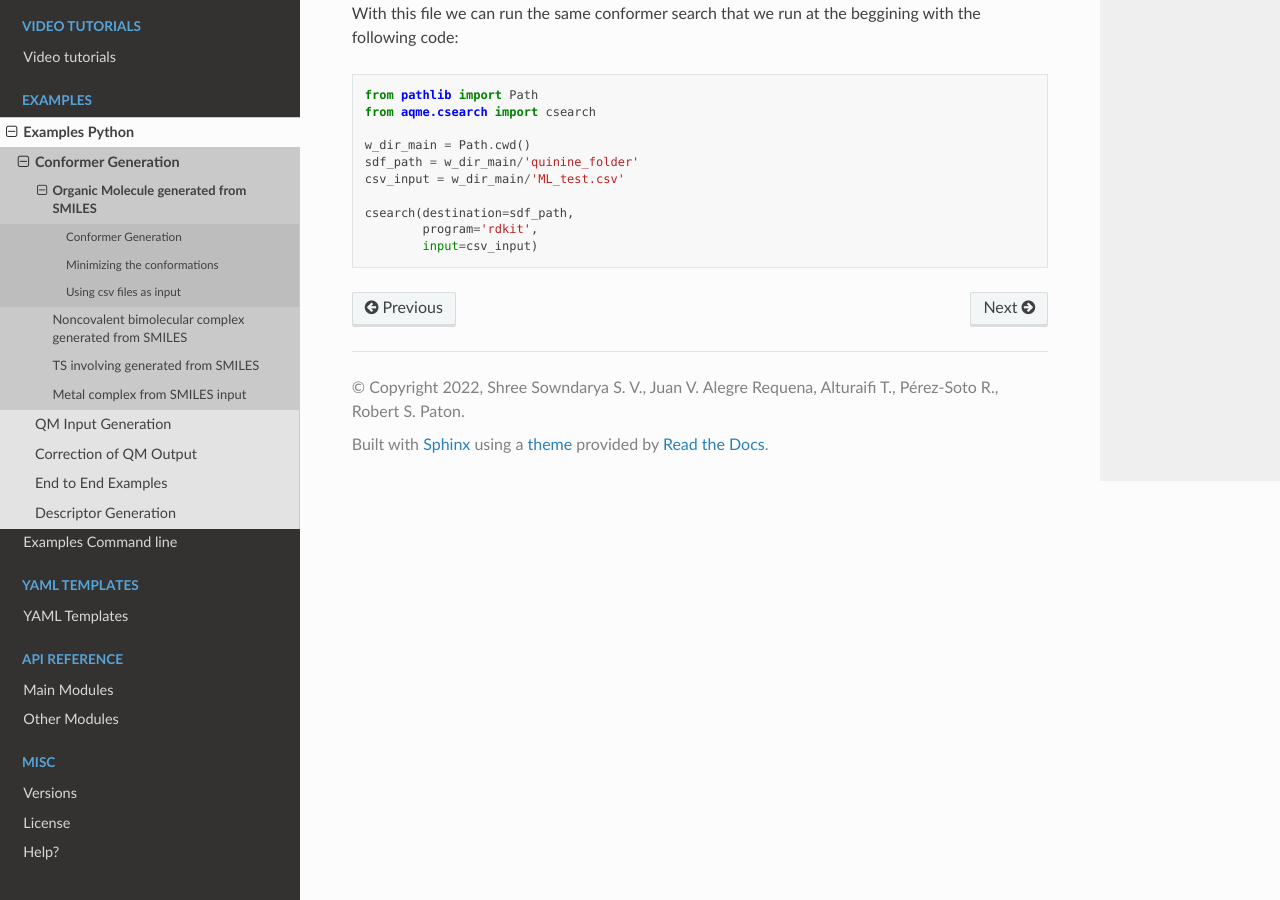
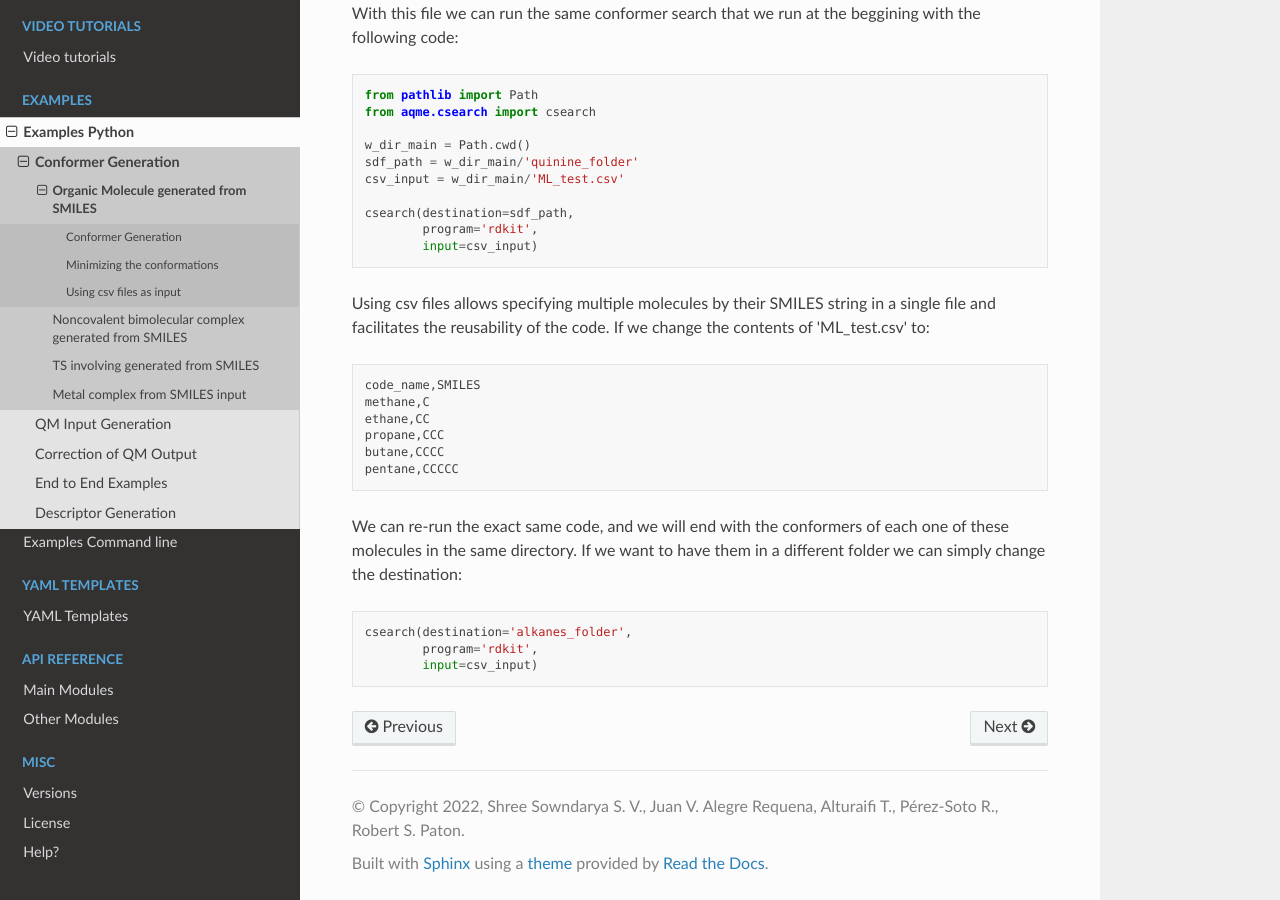
Before and after one commit to jvalegre/aqme, a Sphinx documentation site: the page built from docs/Examples/examples_python/conformer_search/organic_molecule.rst, in a window 1280 px wide and 900 px high, scrolled down 2400 px. Built offline with Sphinx 7.4.7 and the Read the Docs theme 2.0.0, drawn with Linux system fonts in a browser that asks for light colours.

Commit message:
Doc: Updated the "Using csv files as input" to include an example using multiple molecules

```diff
--- a/docs/Examples/examples_python/conformer_search/organic_molecule.rst
+++ b/docs/Examples/examples_python/conformer_search/organic_molecule.rst
@@ -133,3 +133,30 @@ with the following code:
     csearch(destination=sdf_path,
             program='rdkit',
             input=csv_input)
+
+Using csv files allows specifying multiple molecules by their SMILES string in a
+single file and facilitates the reusability of the code. If we change the
+contents of 'ML_test.csv' to:
+
+.. highlight:: none
+
+::
+
+   code_name,SMILES
+   methane,C
+   ethane,CC
+   propane,CCC
+   butane,CCCC
+   pentane,CCCCC
+
+.. highlight:: default
+
+We can re-run the exact same code, and we will end with the conformers of each
+one of these molecules in the same directory. If we want to have them in a
+different folder we can simply change the destination:
+
+.. code:: python
+
+    csearch(destination='alkanes_folder',
+            program='rdkit',
+            input=csv_input)
```
Also changed, not shown: docs/Examples/examples_commandline/conformer_search/organic_molecule.rst (+26 -1 lines).
